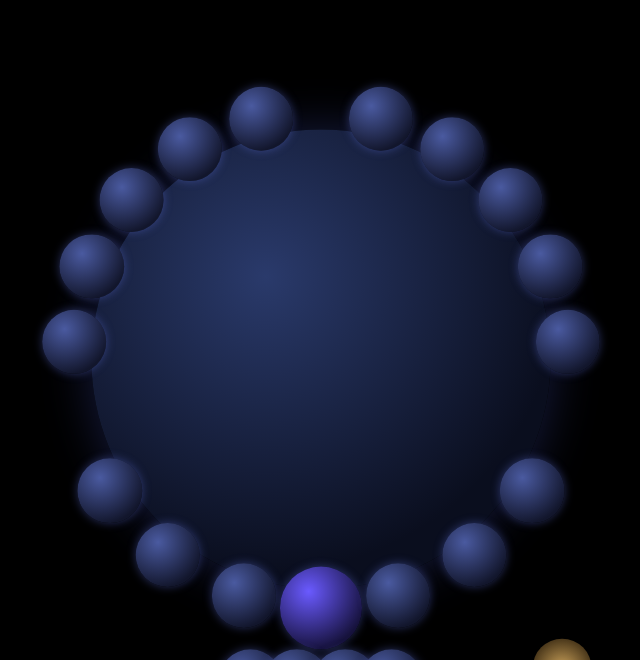
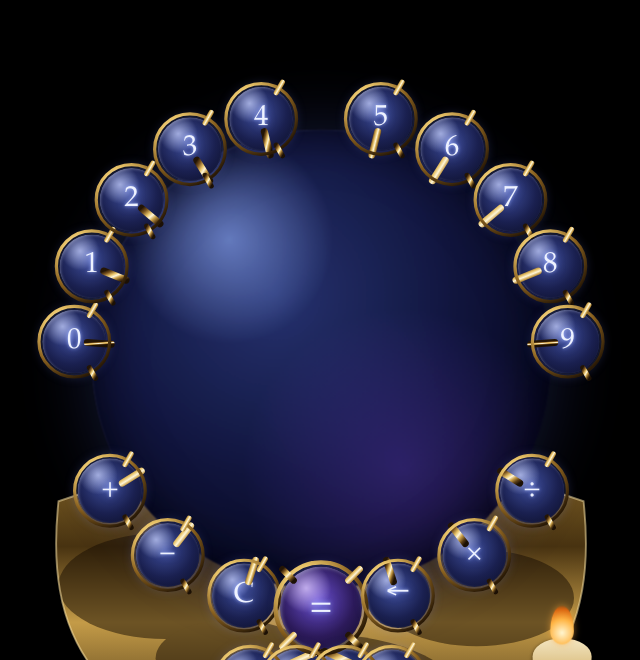
Before and after one commit to windretonix-code-stuff-and-so-on/Taschnrechner-Claude, a plain HTML site: page index.html in a window 1280 px wide. Shown: the top 660 px of the page, without its empty margins (319-959 px from the left). Drawn offline with Linux system fonts and the light colour scheme.

Commit message:
Add crystal/gold visual layer: prong settings, struts, base, candle
frameRenderer.js zeichnet den Gold-/Messing-Rahmen (Basisplatte,
Zierstege, offene Krallenfassung je Kugel) prozedural aus den
Layout-Master-Daten, damit er bei beiden Mastern (Desktop/Portrait) und
künftigem Feintuning pixelgenau zu den Kugelpositionen passt statt
statisch von Hand ausgerichtet zu werden müssen. Die Basisplatte erhält
Patina-Flecken (geclippte dunkle Ellipsen) und eine Glanzkante, damit sie
als gealtertes Metall statt als flache gelbe Fläche wirkt.

Kristallkugeln (Haupt + Digits/Controls) bekommen mehrschichtige
Radial-Gradients, Rand-Highlights und eine sehr dezente "Breathing"-
Animation statt flacher Farbflächen. Beschriftungen (Ziffern/Operatoren)
liegen als leuchtende serifenbetonte Labels in den Kugeln. Kerze mit
Flamme (CSS-Flacker-Animation) ergänzt.

Im Browser bei Desktop- und Portrait-Viewport verifiziert (Screenshots).
53 Tests weiterhin grün (keine Logikänderung).

Bekannte Einschränkung: SVG-Assets sind Code-Annäherung, keine
gerenderten Premium-Grafiken — siehe ASSETS.md.

Co-Authored-By: Claude Sonnet 5 <noreply@anthropic.com>

```diff
--- a/css/style.css
+++ b/css/style.css
@@ -30,26 +30,114 @@ body {
   flex-shrink: 0;
 }
 
+.frame-layer {
+  position: absolute;
+  inset: 0;
+  width: 100%;
+  height: 100%;
+  pointer-events: none;
+  overflow: visible;
+}
+
+/* Deep sapphire crystal: several overlapping radial gradients for
+   asymmetric internal reflections/refraction, plus a soft outer glow and
+   an inset shadow so the rim reads as curved glass rather than a flat
+   disc. Very subtle "breathing" animation (see @keyframes below). */
 .main-orb {
   position: absolute;
   border-radius: 50%;
-  background: radial-gradient(circle at 38% 32%, #2a3a6b, #0a0e1e 70%);
-  box-shadow: 0 0 60px rgba(90, 110, 255, 0.25);
+  background:
+    radial-gradient(circle at 30% 24%, rgba(150, 180, 255, 0.55), rgba(150, 180, 255, 0) 22%),
+    radial-gradient(circle at 68% 74%, rgba(120, 70, 220, 0.28), rgba(120, 70, 220, 0) 35%),
+    radial-gradient(circle at 40% 36%, #24306a 0%, #10143a 45%, #05061a 78%, #000 100%);
+  box-shadow:
+    0 0 90px rgba(90, 110, 255, 0.22),
+    inset 0 0 60px rgba(0, 0, 10, 0.8),
+    inset 0.03em 0.03em 0.12em rgba(200, 210, 255, 0.25);
+  animation: orb-breathe 9s ease-in-out infinite;
 }
 
+@keyframes orb-breathe {
+  0%, 100% { filter: brightness(1); }
+  50% { filter: brightness(1.06); }
+}
+
+/* Small spheres: same sapphire/amethyst family, clearer/brighter, far less
+   internal complexity than the main orb (brief). */
 .sphere {
   position: absolute;
   border-radius: 50%;
-  background: radial-gradient(circle at 35% 30%, #4a5aa0, #12162c 75%);
-  box-shadow: 0 0 12px rgba(110, 130, 255, 0.35);
+  display: flex;
+  align-items: center;
+  justify-content: center;
+  background:
+    radial-gradient(circle at 32% 26%, rgba(200, 210, 255, 0.75), rgba(200, 210, 255, 0) 30%),
+    radial-gradient(circle at 45% 40%, #3f4f9c 0%, #1a2050 55%, #0a0c22 100%);
+  box-shadow:
+    0 0 16px rgba(120, 140, 255, 0.4),
+    inset 0.04em 0.04em 0.1em rgba(220, 225, 255, 0.35);
+  transition: filter 0.15s ease, box-shadow 0.15s ease;
 }
 
 .sphere--control.sphere--equals {
-  background: radial-gradient(circle at 35% 30%, #6a5aff, #16123c 75%);
+  background:
+    radial-gradient(circle at 32% 26%, rgba(220, 200, 255, 0.8), rgba(220, 200, 255, 0) 30%),
+    radial-gradient(circle at 45% 40%, #6a4fd0 0%, #2c1a5a 55%, #0d0a22 100%);
+}
+
+.sphere:hover {
+  cursor: pointer;
+  filter: brightness(1.18);
+  box-shadow:
+    0 0 22px rgba(140, 160, 255, 0.55),
+    inset 0.04em 0.04em 0.1em rgba(230, 235, 255, 0.45);
+}
+
+.sphere:active,
+.sphere.is-pressed {
+  filter: brightness(1.5);
+}
+
+.sphere-label {
+  font-family: 'Iowan Old Style', 'Palatino Linotype', Palatino, Georgia, 'Times New Roman', serif;
+  font-weight: 500;
+  color: #eef2ff;
+  text-shadow:
+    0 0 0.12em rgba(160, 180, 255, 0.9),
+    0 0 0.3em rgba(120, 140, 255, 0.6);
+  user-select: none;
+  line-height: 1;
 }
 
 .candle {
   position: absolute;
-  border-radius: 50%;
-  background: radial-gradient(circle, #caa15a 0%, #3a2a12 80%);
+  border-radius: 46% 46% 42% 42% / 30% 30% 70% 70%;
+  background: linear-gradient(180deg, #f3e6c2 0%, #d8b978 55%, #8a6a2a 100%);
+  box-shadow: 0 0.08em 0.3em rgba(0, 0, 0, 0.6);
 }
+
+.candle-flame {
+  position: absolute;
+  left: 50%;
+  top: -55%;
+  width: 40%;
+  height: 65%;
+  transform: translateX(-50%);
+  border-radius: 50% 50% 50% 50% / 65% 65% 35% 35%;
+  background: radial-gradient(circle at 50% 70%, #fff6d0 0%, #ffb545 45%, #d9640f 80%, rgba(217, 100, 15, 0) 100%);
+  box-shadow: 0 0 0.6em rgba(255, 170, 60, 0.55);
+  animation: flame-flicker 2.6s ease-in-out infinite;
+  transform-origin: 50% 100%;
+}
+
+.candle.is-muted .candle-flame {
+  opacity: 0;
+}
+
+@keyframes flame-flicker {
+  0% { transform: translateX(-50%) scale(1, 1) rotate(0deg); }
+  20% { transform: translateX(-52%) scale(0.96, 1.04) rotate(-1.5deg); }
+  45% { transform: translateX(-48%) scale(1.03, 0.97) rotate(1.5deg); }
+  70% { transform: translateX(-51%) scale(0.98, 1.02) rotate(-1deg); }
+  100% { transform: translateX(-50%) scale(1, 1) rotate(0deg); }
+}
--- /dev/null
+++ b/js/frameRenderer.js
@@ -0,0 +1,205 @@
+// Procedurally draws the aged gold/brass frame — base plate, ornamental
+// struts connecting every small sphere to the main structure, and an open
+// prong setting per sphere — as one SVG layer generated directly from the
+// layout master's geometry (layout.js). This is deliberately NOT a static
+// asset (unlike the orb/candle/wizard slots in ASSETS.md): strut endpoints
+// must stay pixel-exact against sphere positions across two different
+// masters (desktop/portrait) and any future tuning, which a hand-aligned
+// static SVG could not guarantee.
+
+const SVG_NS = 'http://www.w3.org/2000/svg';
+
+function svgEl(tag, attrs = {}) {
+  const el = document.createElementNS(SVG_NS, tag);
+  for (const [key, value] of Object.entries(attrs)) {
+    el.setAttribute(key, value);
+  }
+  return el;
+}
+
+function buildDefs() {
+  const defs = svgEl('defs');
+
+  const goldStops = [
+    ['0%', '#241505'],
+    ['18%', '#7a531e'],
+    ['38%', '#e8c369'],
+    ['52%', '#fff6d8'],
+    ['66%', '#caa04a'],
+    ['84%', '#5c3f16'],
+    ['100%', '#1c1004'],
+  ];
+  const goldGrad = svgEl('linearGradient', { id: 'goldStrut', x1: '0%', y1: '0%', x2: '100%', y2: '100%' });
+  for (const [offset, color] of goldStops) {
+    goldGrad.appendChild(svgEl('stop', { offset, 'stop-color': color }));
+  }
+  defs.appendChild(goldGrad);
+
+  const ringGrad = svgEl('radialGradient', { id: 'goldRing', cx: '35%', cy: '30%', r: '75%' });
+  ringGrad.appendChild(svgEl('stop', { offset: '0%', 'stop-color': '#fff6d8' }));
+  ringGrad.appendChild(svgEl('stop', { offset: '35%', 'stop-color': '#e8c369' }));
+  ringGrad.appendChild(svgEl('stop', { offset: '70%', 'stop-color': '#8a611f' }));
+  ringGrad.appendChild(svgEl('stop', { offset: '100%', 'stop-color': '#2a1a06' }));
+  defs.appendChild(ringGrad);
+
+  const baseGrad = svgEl('linearGradient', { id: 'goldBase', x1: '0%', y1: '0%', x2: '0%', y2: '100%' });
+  baseGrad.appendChild(svgEl('stop', { offset: '0%', 'stop-color': '#8a6a2a' }));
+  baseGrad.appendChild(svgEl('stop', { offset: '30%', 'stop-color': '#4a3411' }));
+  baseGrad.appendChild(svgEl('stop', { offset: '55%', 'stop-color': '#caa04a' }));
+  baseGrad.appendChild(svgEl('stop', { offset: '100%', 'stop-color': '#1c1004' }));
+  defs.appendChild(baseGrad);
+
+  return defs;
+}
+
+// A thin ornamental ring + 3-4 curved prongs, sized to the sphere's own
+// radius, gripping it from the outside without covering the glass.
+function buildProngSetting(sphere) {
+  const g = svgEl('g', { class: 'prong-setting' });
+  const ringR = sphere.r * 1.1;
+  g.appendChild(
+    svgEl('circle', {
+      cx: sphere.x,
+      cy: sphere.y,
+      r: ringR,
+      fill: 'none',
+      stroke: 'url(#goldRing)',
+      'stroke-width': Math.max(2, sphere.r * 0.1),
+    })
+  );
+
+  const prongCount = sphere.r > 45 ? 4 : 3; // = sphere gets four prongs
+  for (let i = 0; i < prongCount; i += 1) {
+    const angle = (i / prongCount) * Math.PI * 2 + Math.PI / prongCount;
+    const innerR = sphere.r * 0.94;
+    const outerR = sphere.r * 1.32;
+    const x1 = sphere.x + innerR * Math.cos(angle);
+    const y1 = sphere.y + innerR * Math.sin(angle);
+    const x2 = sphere.x + outerR * Math.cos(angle);
+    const y2 = sphere.y + outerR * Math.sin(angle);
+    g.appendChild(
+      svgEl('line', {
+        x1,
+        y1,
+        x2,
+        y2,
+        stroke: 'url(#goldStrut)',
+        'stroke-width': Math.max(2, sphere.r * 0.16),
+        'stroke-linecap': 'round',
+      })
+    );
+  }
+  return g;
+}
+
+// A slender strut from a sphere toward a target point (the orb rim or the
+// base), tapering slightly via two stacked strokes.
+function buildStrut(sphere, target, orbR) {
+  const dx = target.x - sphere.x;
+  const dy = target.y - sphere.y;
+  const dist = Math.hypot(dx, dy);
+  const ux = dx / dist;
+  const uy = dy / dist;
+  const startR = sphere.r * 1.15;
+  const x1 = sphere.x + ux * startR;
+  const y1 = sphere.y + uy * startR;
+  const x2 = target.x - ux * orbR * 0.02;
+  const y2 = target.y - uy * orbR * 0.02;
+
+  return svgEl('line', {
+    x1,
+    y1,
+    x2,
+    y2,
+    stroke: 'url(#goldStrut)',
+    'stroke-width': Math.max(2, sphere.r * 0.22),
+    'stroke-linecap': 'round',
+    class: 'strut',
+  });
+}
+
+function nearestOrbPoint(orb, sphere) {
+  const dx = sphere.x - orb.cx;
+  const dy = sphere.y - orb.cy;
+  const dist = Math.hypot(dx, dy) || 1;
+  return { x: orb.cx + (dx / dist) * orb.r, y: orb.cy + (dy / dist) * orb.r };
+}
+
+function buildBasePlate(master) {
+  const { orb, controlsPrimary, controlsSecondary } = master;
+  const leftMost = Math.min(...controlsPrimary.map((c) => c.x - c.r));
+  const rightMost = Math.max(...controlsPrimary.map((c) => c.x + c.r));
+  const bottom = Math.max(...controlsSecondary.map((c) => c.y + c.r)) + master.smallSphereRadius * 0.9;
+  const top = orb.cy + orb.r * 0.62;
+
+  const d = [
+    `M ${leftMost - master.smallSphereRadius * 0.6} ${top}`,
+    `C ${leftMost - master.smallSphereRadius} ${(top + bottom) / 2}, ${leftMost} ${bottom}, ${orb.cx} ${bottom + master.smallSphereRadius * 0.5}`,
+    `C ${rightMost} ${bottom}, ${rightMost + master.smallSphereRadius} ${(top + bottom) / 2}, ${rightMost + master.smallSphereRadius * 0.6} ${top}`,
+    `L ${orb.cx + orb.r * 0.55} ${orb.cy + orb.r * 0.42}`,
+    `A ${orb.r} ${orb.r} 0 0 1 ${orb.cx - orb.r * 0.55} ${orb.cy + orb.r * 0.42}`,
+    'Z',
+  ].join(' ');
+
+  const group = svgEl('g');
+  const clipId = 'baseClip';
+  const clipPath = svgEl('clipPath', { id: clipId });
+  clipPath.appendChild(svgEl('path', { d }));
+  group.appendChild(clipPath);
+
+  group.appendChild(svgEl('path', { d, fill: 'url(#goldBase)', class: 'base-plate', opacity: '0.97' }));
+
+  // Patina/wear: a few soft dark blobs clipped to the plate, so it reads as
+  // aged, unevenly worn metal instead of a flat fill.
+  const patinaGroup = svgEl('g', { 'clip-path': `url(#${clipId})`, opacity: '0.5' });
+  const patinaSpots = [
+    { fx: 0.18, fy: 0.35, r: 0.22 },
+    { fx: 0.82, fy: 0.4, r: 0.2 },
+    { fx: 0.5, fy: 0.85, r: 0.3 },
+    { fx: 0.32, fy: 0.65, r: 0.16 },
+  ];
+  for (const spot of patinaSpots) {
+    patinaGroup.appendChild(
+      svgEl('ellipse', {
+        cx: leftMost + (rightMost - leftMost) * spot.fx,
+        cy: top + (bottom - top) * spot.fy,
+        rx: (rightMost - leftMost) * spot.r,
+        ry: (bottom - top) * spot.r,
+        fill: '#160c02',
+      })
+    );
+  }
+  group.appendChild(patinaGroup);
+
+  // Polished rim highlight along the plate's own outline.
+  group.appendChild(
+    svgEl('path', { d, fill: 'none', stroke: '#f6dfa0', 'stroke-width': master.smallSphereRadius * 0.06, opacity: '0.55' })
+  );
+
+  return group;
+}
+
+// Two layers so spheres (rendered by layout.js between them) sit visually
+// on top of the base plate but underneath the gripping prong settings.
+export function renderBaseLayer(svgRoot, master) {
+  svgRoot.innerHTML = '';
+  svgRoot.setAttribute('viewBox', `0 0 ${master.width} ${master.height}`);
+  svgRoot.appendChild(buildDefs());
+  svgRoot.appendChild(buildBasePlate(master));
+}
+
+export function renderOrnamentLayer(svgRoot, master) {
+  svgRoot.innerHTML = '';
+  svgRoot.setAttribute('viewBox', `0 0 ${master.width} ${master.height}`);
+
+  const allSpheres = [...master.digits, ...master.controlsPrimary, ...master.controlsSecondary];
+  for (const sphere of allSpheres) {
+    const target = master.controlsSecondary.includes(sphere)
+      ? { x: master.orb.cx, y: sphere.y - master.smallSphereRadius }
+      : nearestOrbPoint(master.orb, sphere);
+    svgRoot.appendChild(buildStrut(sphere, target, master.orb.r));
+  }
+  for (const sphere of allSpheres) {
+    svgRoot.appendChild(buildProngSetting(sphere));
+  }
+}
--- a/js/layout.js
+++ b/js/layout.js
@@ -6,6 +6,8 @@
 //
 // Digit symmetry (brief): 0/9 lowest & level, 1<->8, 2<->7, 3<->6, 4<->5,
 // with the empty apex gap between 4 and 5 (no digit at top-center).
+import { renderBaseLayer, renderOrnamentLayer } from './frameRenderer.js';
+
 const DIGIT_PAIRS = [
   { angleDeg: 14, left: 4, right: 5 },
   { angleDeg: 32, left: 3, right: 6 },
@@ -126,6 +128,26 @@ export function pickMaster(viewportWidth, viewportHeight) {
 
 const VIEWPORT_FILL_RATIO = 0.87; // 85-90% of usable viewport height (brief)
 
+const CONTROL_LABELS = {
+  plus: '+',
+  minus: '−',
+  clear: 'C',
+  equals: '=',
+  backspace: '←',
+  multiply: '×',
+  divide: '÷',
+  lparen: '(',
+  rparen: ')',
+  negate: '+/−',
+  decimal: ',',
+};
+
+function svgLayer(className) {
+  const svg = document.createElementNS('http://www.w3.org/2000/svg', 'svg');
+  svg.setAttribute('class', className);
+  return svg;
+}
+
 export function createLayout(rootEl) {
   let currentMaster = null;
 
@@ -134,7 +156,7 @@ export function createLayout(rootEl) {
     rootEl.style.width = `${master.width}px`;
     rootEl.style.height = `${master.height}px`;
 
-    const sphere = (key, { x, y, r }, extraClass = '') => {
+    const sphere = (key, { x, y, r }, extraClass = '', label = '') => {
       const el = document.createElement('div');
       el.className = `sphere ${extraClass}`.trim();
       el.dataset.key = key;
@@ -142,9 +164,23 @@ export function createLayout(rootEl) {
       el.style.top = `${y - r}px`;
       el.style.width = `${r * 2}px`;
       el.style.height = `${r * 2}px`;
+      el.style.fontSize = `${r * 0.9}px`;
+      if (label) {
+        const labelEl = document.createElement('span');
+        labelEl.className = 'sphere-label';
+        labelEl.textContent = label;
+        el.appendChild(labelEl);
+      }
       rootEl.appendChild(el);
       return el;
     };
+
+    // Layer order (back to front): base plate (metal) -> main orb (crystal)
+    // -> small spheres (crystal) -> ornaments (metal struts/prongs that
+    // visually grip each sphere) -> candle.
+    const baseLayer = svgLayer('frame-layer frame-layer--base');
+    rootEl.appendChild(baseLayer);
+    renderBaseLayer(baseLayer, master);
 
     const orbEl = document.createElement('div');
     orbEl.className = 'main-orb';
@@ -155,14 +191,18 @@ export function createLayout(rootEl) {
     rootEl.appendChild(orbEl);
 
     for (const d of master.digits) {
-      sphere(`digit-${d.digit}`, d, 'sphere--digit');
+      sphere(`digit-${d.digit}`, d, 'sphere--digit', String(d.digit));
     }
     for (const c of master.controlsPrimary) {
-      sphere(c.id, c, `sphere--control sphere--${c.id}`);
+      sphere(c.id, c, `sphere--control sphere--${c.id}`, CONTROL_LABELS[c.id]);
     }
     for (const c of master.controlsSecondary) {
-      sphere(c.id, c, `sphere--control sphere--${c.id}`);
+      sphere(c.id, c, `sphere--control sphere--${c.id}`, CONTROL_LABELS[c.id]);
     }
+
+    const ornamentLayer = svgLayer('frame-layer frame-layer--ornament');
+    rootEl.appendChild(ornamentLayer);
+    renderOrnamentLayer(ornamentLayer, master);
 
     const candleEl = document.createElement('div');
     candleEl.className = 'candle';
@@ -172,6 +212,10 @@ export function createLayout(rootEl) {
     candleEl.style.width = `${master.candle.r * 2}px`;
     candleEl.style.height = `${master.candle.r * 2}px`;
     rootEl.appendChild(candleEl);
+
+    const flameEl = document.createElement('div');
+    flameEl.className = 'candle-flame';
+    candleEl.appendChild(flameEl);
   }
 
   function fitToViewport() {
```
